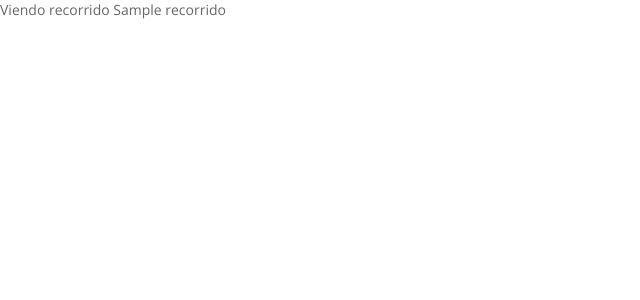
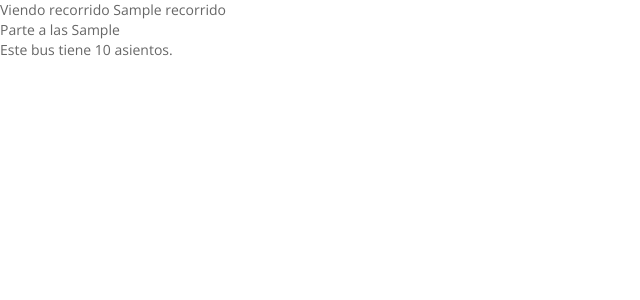
Before and after one commit to nsalasdcc/ventapasajes, a Django app: template venta/templates/venta/detalle.html in a window 1280 px wide. Shown: the top 300 px of the page, without its empty margins (0-640 px from the left). Run offline with Django 3.2, Linux system fonts and the light colour scheme; the template is opened without the code that fills it: most values are stand-ins (such as "Sample title", 1, 10 or a date in 2020).

```diff
--- a/venta/templates/venta/detalle.html
+++ b/venta/templates/venta/detalle.html
@@ -3,5 +3,7 @@
 {% block titulo %}Lista de Recorridos{% endblock %}
 
 {% block content %}
-Viendo recorrido {{ recorrido }}
+    Viendo recorrido {{ recorrido }} <br/>
+    Parte a las {{ recorrido.hora_inicio }} <br/>
+    Este bus tiene {{ capacidad }} asientos.
 {% endblock %}
--- a/venta/views.py
+++ b/venta/views.py
@@ -16,9 +16,11 @@ def index(request):
 
 def detalle(request, id_recorrido):
     recorrido = get_object_or_404(Recorrido, id_recorrido=id_recorrido)
+    capacidad = recorrido.bus_asignado.capacidad
 
     context = {
-        'recorrido': recorrido
+        'recorrido': recorrido,
+        'capacidad': capacidad
     }
 
     return render(request, "venta/detalle.html", context)
```
Also changed, not shown: 2 other files.
